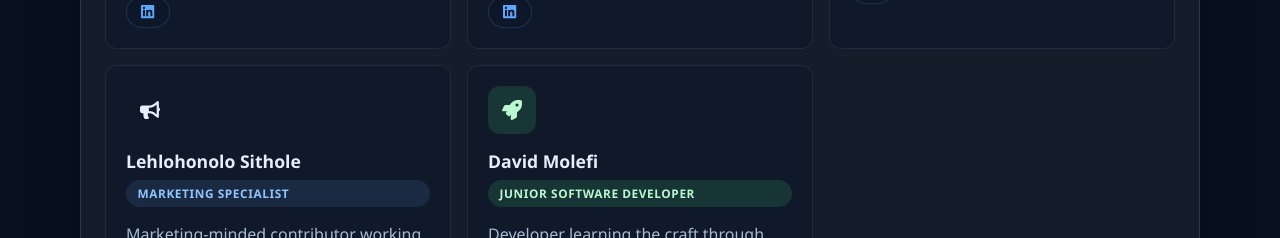
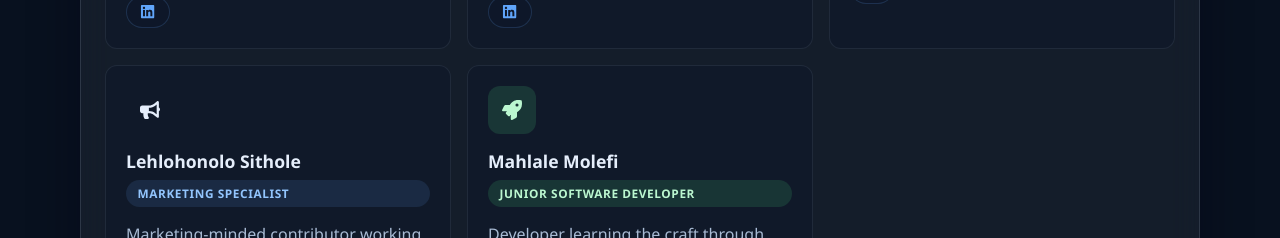
Before and after one commit to TheTechRoadMap/techroadmapsource, a React (Vite) app: page /about in a window 1280 px wide. Shown: the part 764-1002 px from the top of the page. Built offline with nearby package versions, Linux system fonts and the light colour scheme.

Commit message:
Changed first name for junior developer

```diff
--- a/src/siteContent.js
+++ b/src/siteContent.js
@@ -483,7 +483,7 @@ export const aboutContent = {
       ],
     },
     {
-      name: 'David Molefi',
+      name: 'Mahlale Molefi',
       role: 'Junior Software Developer',
       badge: 'DEV',
       accent: 'green',
```
